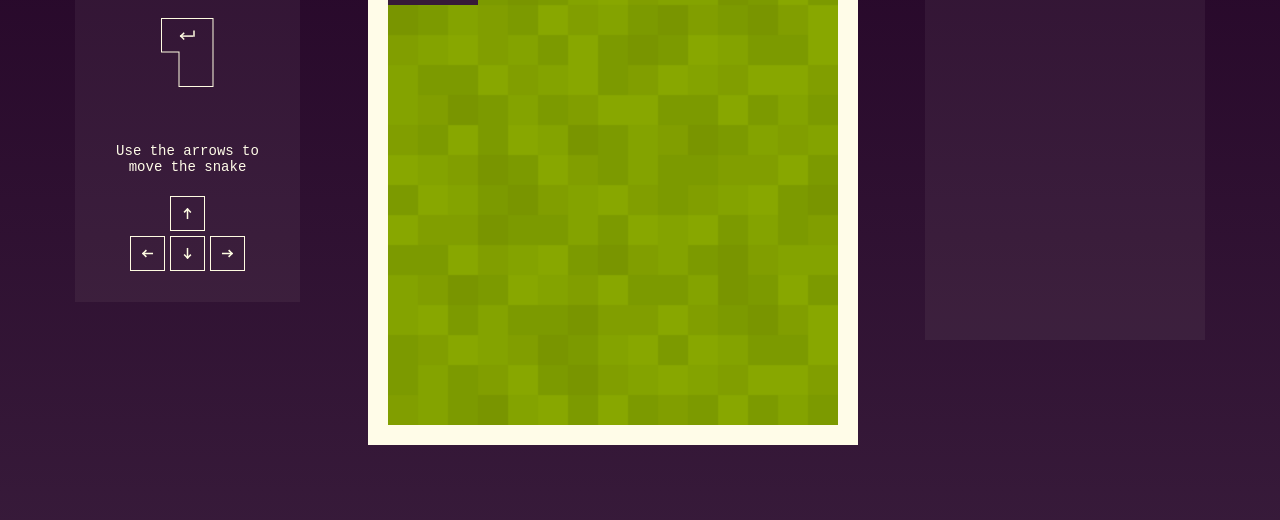
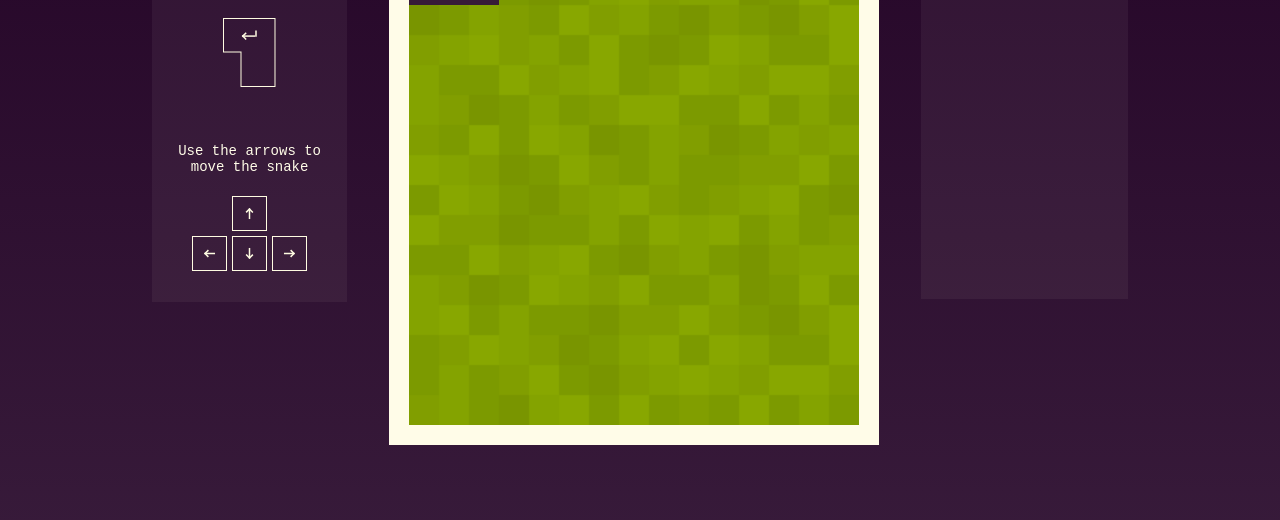
Before and after one commit to catarina-mcs/snake, a website: page src/index.html in a window 1280 px wide. Shown: the part 280-800 px from the top of the page. Drawn offline with Linux system fonts and the light colour scheme; a web font is replaced by a local one.

Commit message:
Final style changes

```diff
--- a/src/styles/styles.css
+++ b/src/styles/styles.css
@@ -8,25 +8,28 @@ body {
     font-family: 'Oxygen Mono', monospace;
     background: linear-gradient(to bottom, rgba(33, 1, 36, 1) 0%, rgba(33, 1, 36, 0.9) 100%);
     background-size: cover;
-    height: 100vh;
+    min-height: 100vh;
+    display: flex;
+    align-items: center;
 }
 
 .container {
     box-sizing: content-box;
     min-width: 1100px;
-    max-width: 1130px;
+    max-width: 1155px;
     height: 100%;
     margin: 0 auto;
-    padding: 0 2em;
+    padding: 2em;
     display: flex;
     align-items: center;
-    justify-content: space-between;
+    justify-content: center;
 }
 
 .game {
     background-color: #FFFCE8;
     color: #371A38;
     box-sizing: content-box;
+    margin: 0 5em;
     padding: 20px;
     display: inline-block;
     position: relative;
@@ -144,7 +147,7 @@ input {
 
 .leaderboard {
     min-width: 280px;
-    min-height: 440px;
+    min-height: 412.4px;
 }
 
 .score-title {
@@ -172,4 +175,17 @@ input {
     .title {
         margin-bottom: 0.25em;
     }
+
+    .game {
+        margin: 0 3em;
+    }
+
+    .commands {
+        min-width: 172.5px;
+    }
+
+    .leaderboard {
+        min-width: 206.8px;
+        min-height: 358.1px;
+    }
 }
```
